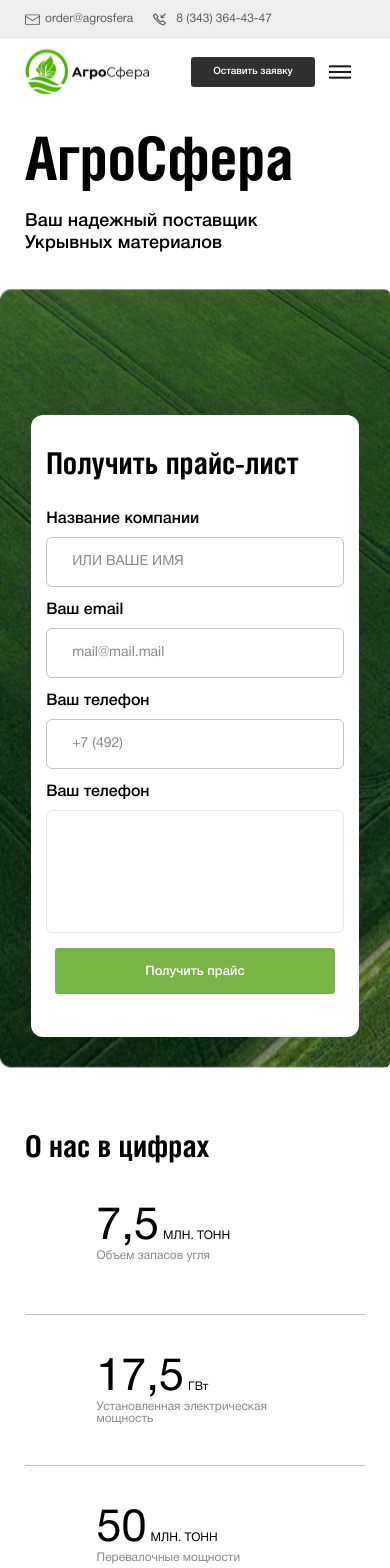
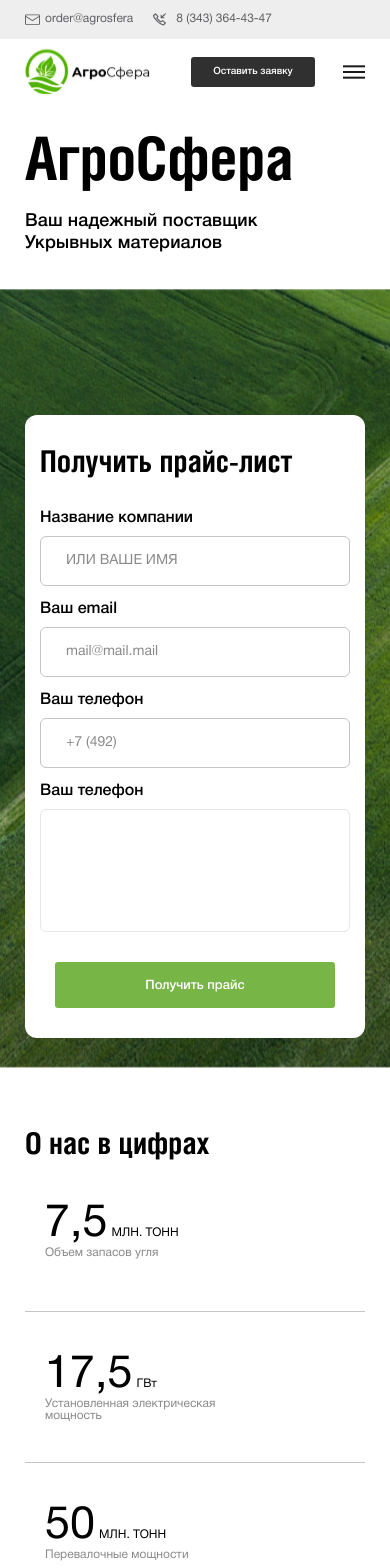
Before and after one commit to im-Arn/Agrosfera, a Next.js app: page / in a window 390 px wide. Shown: the top 1568 px of the page. Built offline with nearby package versions, Linux system fonts and the light colour scheme.

Commit message:
fix response

```diff
--- a/src/components/Header/HeaderBot/index.jsx
+++ b/src/components/Header/HeaderBot/index.jsx
@@ -69,7 +69,7 @@
       />
       <HeaderBotNavList data={dataNavDesc} />
 
-      <div className='w-[56%] max-w-[174px] md:max-w-[240px] flex'>
+      <div className='w-[56%] max-w-[174px] md:max-w-[240px] flex justify-between'>
         {/* <Link href={'/'} className='mr-[28px] lg:mr-[0px]'>
           <Button
             variant='black'
--- a/src/components/MainPage/MainAbout/index.jsx
+++ b/src/components/MainPage/MainAbout/index.jsx
@@ -25,12 +25,12 @@
   ];
 
   return (
-    <section className='w-full mt-[60px] mb-[60px] flex flex-col px-[25px] xl:px-[0px]'>
+    <section className='w-full mt-[88px] flex flex-col px-[25px] xl:px-[0px]'>
       <Title2>О компании </Title2>
-      <article className="mt-[30px] pb-[30px] lg:py-[69px] lg:mt-[56px] border-b-[1px] lg:gap-[10px] lg:border-b-[0px] border-[#c4c4c4]
+      <article className="mt-[33px] pb-[30px] lg:py-[69px] lg:mt-[56px] border-b-[1px] lg:gap-[10px] lg:border-b-[0px] border-[#c4c4c4]
       flex flex-col lg:flex-row lg:justify-between">
         <Image
-          className='w-full h-[219px] sm:w-[588px] sm:h-[359px] mb-[30px] lg:mb-[0px] rounded'
+          className='w-full h-auto sm:w-[588px] sm:h-[359px] mb-[30px] lg:mb-[0px] rounded'
           src={ppl}
           alt='изображение'
         />
--- a/src/components/MainPage/MainAchievements/AchievementItem/index.jsx
+++ b/src/components/MainPage/MainAchievements/AchievementItem/index.jsx
@@ -3,7 +3,7 @@
 const AchievementItem = ({ name, sub1, sub2, key }) => {
 
   return (
-    <li key={key} className='w-full h-[150px] md:h-[200px] px-[20px] flex flex-col items-center justify-center bg-[#ffffff]'>
+    <li key={key} className='w-full h-[150px] md:h-[200px] px-[20px] flex flex-col items-start sm:items-center justify-center bg-[#ffffff]'>
       <div className='w-[197px] h-[69px] flex flex-col'>
         <p className='whitespace-nowrap text-[45px] leading-[45px] font-normal'>
           {name}
--- a/src/components/MainPage/MainAchievements/index.jsx
+++ b/src/components/MainPage/MainAchievements/index.jsx
@@ -37,7 +37,7 @@
   ];
 
   return (
-    <section className='max-w-[1300px] px-[25px] xl:px-[0px] mt-[60px] lg:mt-[160px]'>
+    <section className='max-w-[1300px] px-[25px] xl:px-[0px] mt-[57px] lg:mt-[160px]'>
       <Title2>О нас в цифрах</Title2>
       <ul className='flex grid grid-cols-1 sm:grid-cols-2 md:grid-cols-3 gap-[1px] gap-x-[1px] md:mt-[30px] bg-[#C4C4C4]'>
         {achievements.map(({ name, sub1, sub2 }, index) =>
--- a/src/components/MainPage/MainAdvantages/index.jsx
+++ b/src/components/MainPage/MainAdvantages/index.jsx
@@ -15,7 +15,7 @@
   };
 
   return (
-    <section className='w-full px-[25px] lg:px-[0px] pb-[60px] lg:pb-[30px] flex flex-col border-b-[1px] border-[#С4С4С4] bg-[#ffffff]'>
+    <section className='w-full mt-[28px] px-[25px] xl:px-[0px] pb-[60px] lg:pb-[30px] flex flex-col border-b-[1px] border-[#С4С4С4] bg-[#ffffff]'>
       <Title2>Ключевые показатели</Title2>
       <nav className='w-full pt-[33px] lg:pt-[60px] flex flex-row'>
         <button className={`w-full h-[32px] lg:h-[34px] ${isOpen === 1 ? 'border-b-[2px] border-[#66B463]' : ''}
@@ -34,7 +34,7 @@
       <div className='w-full transition-all duration-300 pt-[29px] lg:pt-[30px] ease-linear'>
         {isOpen === 1 &&
           <article className='w-full flex flex-col lg:flex-row lg:justify-between gap-[30px] md:gap-[20px]'>
-            <ul className='w-full max-w-[444px] flex flex-col lg:self-center gap-[17px] lg:gap-[71px]'>
+            <ul className='w-full max-w-[444px] flex flex-col lg:self-center gap-[15px] lg:gap-[71px]'>
               <li className='w-full flex flex-col gap-[15px]'>
                 <h4 className='text-[18px] leading-[22px] md:text-[24px] md:leading-[29px] text-[#000000] font-bold'>Команда профессионалов</h4>
                 <p className='text-[14px] leading-[18px] text-[#000000] font-normal text-[#2E2E2E]'>
--- a/src/components/MainPage/MainOrder/index.jsx
+++ b/src/components/MainPage/MainOrder/index.jsx
@@ -1,4 +1,4 @@
-// import { Title2 } from '../../ui';
+
 const title = [
   'Условия поставки',
   'Образцы',
@@ -9,11 +9,10 @@
 ];
 const MainOrder = () => {
   return (
-    <section className='mt-[60px] w-full px-[25px] xl:px-[0px] flex flex-col gap-[60px]'>
+    <section className='mt-[54px] w-full px-[25px] xl:px-[0px] flex flex-col gap-[60px]'>
       <h2 className='text-[44px] leading-[53px] font-bold text-[#000000]'>Этапы заказа</h2>
-      {/* <Title2>Этапы заказа</Title2> */}
-      <div className='w-full xl:pl-[5px] '>
-        <ul className='w-full flex flex-col md:flex-row gap-[59px] md:gap-[0px] border-l-[1px] md:border-l-[0px] md:border-t-[1px] border-[#c4c4c4]'>
+      <div className='w-full pt-[2px] lg:pt-[0px] pl-[5px] '>
+        <ul className='w-full flex flex-col md:flex-row gap-[60px] md:gap-[0px] border-l-[1px] md:border-l-[0px] md:border-t-[1px] border-[#c4c4c4]'>
           {title.map((title, index) => (
             <li className='w-full relative pl-[24px] md:pl-[0px] md:pt-[24px]' key={index}>
               <div className='absolute top-[4px] md:-top-[5px] -left-[5px] md:left-[0px] rounded-xl h-[10px] w-[10px] bg-[#c4c4c4]'></div>
--- a/src/components/MainPage/MainPriceList/index.jsx
+++ b/src/components/MainPage/MainPriceList/index.jsx
@@ -84,12 +84,12 @@
   };
 
   return (
-    <section className={`max-w-[1300px] h-[779px] md:h-[700px] rounded-md flex justify-center relative
-    bg-cover px-[25px] xl:px-[0px] mt-[35px] bg-[url('../assets/images/MainPage/bigGreen.png')]`}>
-      <div className='w-[84%] max-w-[340px] md:max-w-[450px] h-[622px] sm:w-[450px] sm:h-[639px] rounded-xl bg-[#FFFFFF]
-  absolute top-[126px] md:top-[30px] md:right-40 px-[15px] py-[30px] md:px-[39px]'>
+    <section className={`max-w-[1300px] h-[779px] md:h-[700px] md:rounded-md flex justify-center relative
+    bg-cover px-[25px] xl:px-[0px] mt-[35px] bg-[url('../assets/images/MainPage/bigGreen.png')] bg-center`}>
+      <div className='w-[87.18%] max-w-[340px] md:max-w-[450px]  sm:w-[450px] sm:h-[639px] rounded-xl bg-[#FFFFFF]
+  absolute top-[126px] md:top-[30px] md:right-40 px-[15px] pt-[28px] pb-[30px] md:px-[39px]'>
         <Title2>Получить прайс-лист</Title2>
-        <form className='mt-[30px] flex flex-col items-center gap-[15px]' onSubmit={handleSubmit}>
+        <form className='mt-[31px] flex flex-col items-center gap-[15px]' onSubmit={handleSubmit}>
           <label className='w-full flex flex-col gap-[10px] text-[16px] leading-[16px] font-medium' htmlFor='person'><p>Название компании</p>
             <input
               type='text'
@@ -156,7 +156,7 @@
             // disabled={true}
             type='submit'
             variant='green'
-            className='w-full max-w-[280px] h-[46px] text-white text-[13px] leading-[13px]'
+            className='w-full max-w-[280px] h-[46px] mt-[15px] text-white text-[13px] leading-[13px]'
           >
             Получить прайс
           </Button>
--- a/src/components/MainPage/MainProducts/Accordion/index.jsx
+++ b/src/components/MainPage/MainProducts/Accordion/index.jsx
@@ -22,7 +22,7 @@
             alt='иконка стрелки'
           />}
       </button>
-      <div className={`max-h-[0px] pt-[10px] lg:mb-[15px] lg:pt-[15px] flex flex-col gap-[10px] md:gap-[20px] overflow-hidden transition-all duration-300 ease-linear
+      <div className={`max-h-[0px] pt-[9px] lg:mb-[15px] lg:pt-[15px] flex flex-col gap-[10px] md:gap-[20px] overflow-hidden transition-all duration-300 ease-linear
       text-white ${isOpen ? 'max-h-[400px]' : ''}`}>
         <p className='lg:mb-[10px] text-[14px] leading-[17px] md:text-[16px] md:leading-[21px] font-normal text-[#2E2E2E]'>{subtitle}</p>
         <div className='w-full lg:hidden pb-[13px]'>
--- a/src/components/MainPage/MainProducts/index.jsx
+++ b/src/components/MainPage/MainProducts/index.jsx
@@ -40,8 +40,8 @@
   };
 
   return (
-    <section className='w-full mt-[60px] mb-[60px] flex flex-col gap-[28px] px-[25px] xl:px-[0px]'>
-      <div className="lg:min-h-[229px] lg:pt-[5px]  flex flex-col lg:flex-row lg:justify-between gap-[30px] ">
+    <section className='w-full mt-[55px] mb-[60px] flex flex-col gap-[26px] px-[25px] xl:px-[0px]'>
+      <div className="lg:min-h-[229px] lg:pt-[5px]  flex flex-col lg:flex-row lg:justify-between gap-[32px] ">
         <Title2>Продукция</Title2>
         <p className='w-full lg:w-[48%] h-min text-[14px] leading-[18px] md:text-[24px] md:leading-[31px] font-normal '>
           It is a long established fact that a reader will be distracted by the readable content
@@ -62,7 +62,7 @@
                 isOpen={activeIndex === index}
                 onToggle={() => toggleAccordion(index)} />))}
           </ul>
-          <div className='w-full h-[83px] lg:h-[83px] flex flex-col justify-center lg:pr-[40px]'>
+          <div className='w-full h-[78px] lg:h-[83px] flex flex-col justify-center lg:pr-[40px]'>
             <Link href={'/'} className='w-fit pb-[5px] text-[14px] leading-[14px] md:text-[18px] md:leading-[18px] text-[#000000] md:text-[#66B463]
        border-b-[1px] border-[#898989] md:border-[#66B463]
        md:self-end md:mr-[37px]'>
```
